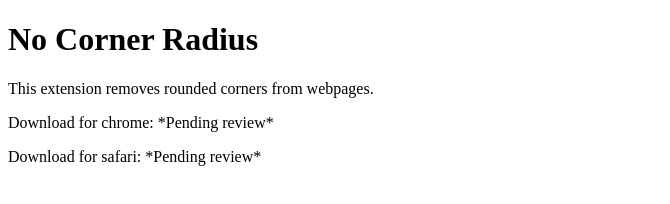
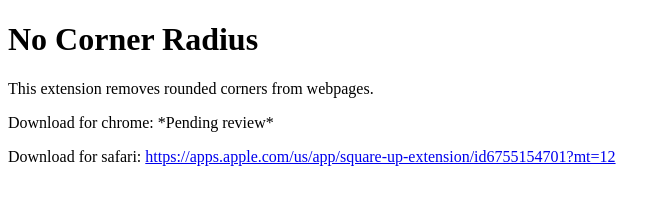
Before and after one commit to tem-tem/no-corner-radius, a browser extension: page index.html in a window 1280 px wide. Shown: the whole page, without its empty margins (0-670 px from the left). Drawn offline with Linux system fonts and the light colour scheme.

Commit message:
add safari link

```diff
--- a/index.html
+++ b/index.html
@@ -13,7 +13,7 @@
     Download for chrome: *Pending review*
   </p>
   <p>
-    Download for safari: *Pending review*
+    Download for safari: <a href="https://apps.apple.com/us/app/square-up-extension/id6755154701?mt=12">https://apps.apple.com/us/app/square-up-extension/id6755154701?mt=12</a>
   </p>
 </body>
 </html>
```
